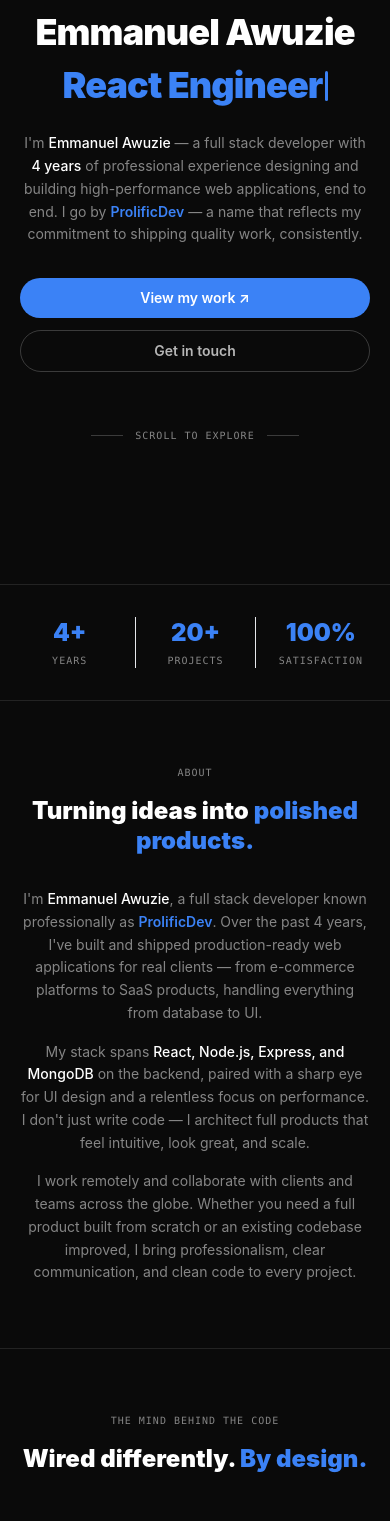
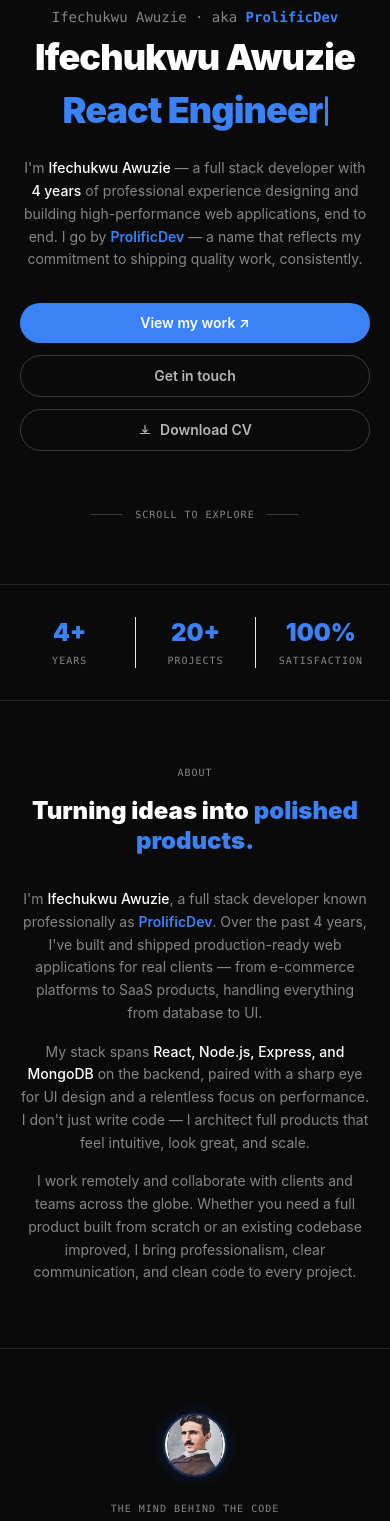
Before and after one commit to ProlificDev/prolific-dev-portfolio, a React (Create React App) app: page / in a window 390 px wide. Shown: the part 260-1781 px from the top of the page. Built offline with nearby package versions, Linux system fonts and the light colour scheme.

Commit message:
Update portfolio with MovieDrop project, new CV, name change to Ifechukwu, and updated LinkedIn

```diff
--- a/public/index.html
+++ b/public/index.html
@@ -5,12 +5,12 @@
     <link rel="icon" href="%PUBLIC_URL%/favicon.png" type="image/png" />
     <meta name="viewport" content="width=device-width, initial-scale=1" />
     <meta name="theme-color" content="#0066ff" />
-    <meta name="description" content="ProlificDev — Emmanuel Awuzie. Full Stack Developer with 4 years of experience building fast, scalable, and beautiful web applications end to end." />
-    <meta name="keywords" content="ProlificDev, Full Stack Developer, React, Node.js, JavaScript, Web Development, Emmanuel Awuzie" />
-    <meta name="author" content="Emmanuel Awuzie" />
+    <meta name="description" content="ProlificDev — Ifechukwu Awuzie. Full Stack Developer with 4 years of experience building fast, scalable, and beautiful web applications end to end." />
+    <meta name="keywords" content="ProlificDev, Full Stack Developer, React, Node.js, JavaScript, Web Development, Ifechukwu Awuzie" />
+    <meta name="author" content="Ifechukwu Awuzie" />
 
     <!-- Open Graph (WhatsApp, Twitter, LinkedIn previews) -->
-    <meta property="og:title" content="ProlificDev — Emmanuel Awuzie" />
+    <meta property="og:title" content="ProlificDev — Ifechukwu Awuzie" />
     <meta property="og:description" content="Full Stack Developer with 4 years of experience building fast, scalable, and beautiful web applications end to end." />
     <meta property="og:type" content="website" />
     <meta property="og:site_name" content="ProlificDev" />
@@ -22,7 +22,7 @@
 
     <link rel="apple-touch-icon" href="%PUBLIC_URL%/favicon.png" />
     <link rel="manifest" href="%PUBLIC_URL%/manifest.json" />
-    <title>ProlificDev — Emmanuel Awuzie | Full Stack Developer</title>
+    <title>ProlificDev — Ifechukwu Awuzie | Full Stack Developer</title>
   </head>
   <body>
     <noscript>You need to enable JavaScript to run this app.</noscript>
--- a/src/components/Footer.js
+++ b/src/components/Footer.js
@@ -45,7 +45,7 @@ const Footer = ({ isDarkMode }) => {
           </a>
 
           {/* LinkedIn */}
-          <a href="https://www.linkedin.com/in/cypher-pro-0289632b9" target="_blank" rel="noopener noreferrer"
+          <a href="https://www.linkedin.com/in/ifechukwu-awuzie-0289632b9" target="_blank" rel="noopener noreferrer"
             title="LinkedIn"
             className={`transition-colors ${muted} ${hover}`}>
             <svg className="w-4 h-4" fill="currentColor" viewBox="0 0 24 24">
@@ -75,7 +75,7 @@ const Footer = ({ isDarkMode }) => {
 
         {/* Copyright */}
         <p className={`text-xs font-mono ${muted}`}>
-          © {year} Emmanuel Awuzie. All rights reserved.
+          © {year} Ifechukwu Awuzie. All rights reserved.
         </p>
 
       </div>
--- a/src/pages/Contact.js
+++ b/src/pages/Contact.js
@@ -13,7 +13,7 @@ const Contact = ({ isDarkMode }) => {
     // Strip spaces/dashes from phone, ensure it starts with country code
     const rawPhone = form.phone.replace(/[\s\-()]/g, '');
     const phone = rawPhone.startsWith('+') ? rawPhone.slice(1) : rawPhone; // eslint-disable-line no-unused-vars
-    const text = `Hi Emmanuel (ProlificDev)!%0A%0AName: ${encodeURIComponent(form.name)}%0AEmail: ${encodeURIComponent(form.email)}%0APhone: ${encodeURIComponent(form.phone)}%0A%0AMessage:%0A${encodeURIComponent(form.message)}`;
+    const text = `Hi Ifechukwu (ProlificDev)!%0A%0AName: ${encodeURIComponent(form.name)}%0AEmail: ${encodeURIComponent(form.email)}%0APhone: ${encodeURIComponent(form.phone)}%0A%0AMessage:%0A${encodeURIComponent(form.message)}`;
     // Opens WhatsApp from the visitor's own number to yours
     window.open(`https://wa.me/2348154121633?text=${text}`, '_blank');
     setSent(true);
@@ -32,8 +32,9 @@ const Contact = ({ isDarkMode }) => {
     { label: 'Email',     value: 'Prolificdevinnovations@gmail.com', href: 'mailto:Prolificdevinnovations@gmail.com',                          mono: true  },
     { label: 'WhatsApp',  value: '+234 815 412 1633',               href: 'https://wa.me/2348154121633',                                         mono: true  },
     { label: 'GitHub',    value: 'github.com/ProlificDev',    href: 'https://github.com/ProlificDev',                                  mono: false },
-    { label: 'LinkedIn',  value: 'linkedin.com/in/prolific-dev', href: 'https://www.linkedin.com/in/prolific-dev-0289632b9',            mono: false },
+    { label: 'LinkedIn',  value: 'linkedin.com/in/ifechukwu-awuzie', href: 'https://www.linkedin.com/in/ifechukwu-awuzie-0289632b9',            mono: false },
     { label: 'Instagram', value: '@prolificdev.ai',          href: 'https://www.instagram.com/prolificdev.ai?igsh=NXU1M2IxNGF2OHpn', mono: false },
+    { label: 'WhatsApp Channel', value: 'Follow on WhatsApp',  href: 'https://whatsapp.com/channel/0029VbDarRkEKyZDuC1YQc1R', mono: false },
     { label: 'X / Twitter', value: '@master_pia71229',       href: 'https://x.com/master_pia71229?t=zlZuVyl11utd63kwfePaSw&s=09',   mono: false },
   ];
 
@@ -47,7 +48,7 @@ const Contact = ({ isDarkMode }) => {
           Let's build <span className="text-blue-500">something.</span>
         </h1>
         <p className={`mt-4 text-sm leading-relaxed max-w-sm mx-auto ${muted}`}>
-          I'm <span className={isDarkMode ? 'text-white font-medium' : 'text-black font-medium'}>Emmanuel Awuzie</span> — aka <span className="text-blue-500 font-semibold">ProlificDev</span>.
+          I'm <span className={isDarkMode ? 'text-white font-medium' : 'text-black font-medium'}>Ifechukwu Awuzie</span> — aka <span className="text-blue-500 font-semibold">ProlificDev</span>.
           Full stack developer. Whether you have a project, a question, or an opportunity, I'd love to hear from you.
         </p>
       </section>
--- a/src/pages/Home.js
+++ b/src/pages/Home.js
@@ -85,6 +85,15 @@ const Home = ({ isDarkMode }) => {
         {/* Content wrapper — keeps max-width constraint */}
         <div className="relative z-10 max-w-3xl mx-auto w-full flex flex-col items-center">
 
+        {/* Profile Avatar */}
+        <div className="mb-6 animate-slide-up-fade-1">
+          <img
+            src="/favicon.png"
+            alt="ProlificDev Logo"
+            className="w-20 h-20 sm:w-24 sm:h-24 rounded-full object-cover border-4 border-white/10 shadow-[0_0_24px_rgba(0,102,255,0.4)]"
+          />
+        </div>
+
         {/* Status badge */}
         <div className="mb-6 animate-slide-up-fade-1">
           <span className={`
@@ -99,14 +108,14 @@ const Home = ({ isDarkMode }) => {
         {/* Greeting */}
         <div className="mb-2 animate-slide-up-fade-2">
           <p className={`text-sm md:text-base font-mono ${muted}`}>
-            Emmanuel Awuzie · aka <span className="text-blue-500 font-semibold">ProlificDev</span>
+            Ifechukwu Awuzie · aka <span className="text-blue-500 font-semibold">ProlificDev</span>
           </p>
         </div>
 
         {/* Big name + word cycler */}
         <div className="animate-slide-up-fade-3 w-full text-center">
           <h1 className="text-4xl sm:text-5xl md:text-7xl font-black leading-tight tracking-tight mb-2">
-            Emmanuel Awuzie
+            Ifechukwu Awuzie
           </h1>
           <div className="flex items-center justify-center min-h-[1.2em]">
             <WordCycler isDarkMode={isDarkMode} />
@@ -115,7 +124,7 @@ const Home = ({ isDarkMode }) => {
 
         {/* Sub-line */}
         <p className={`text-sm md:text-base max-w-md leading-relaxed mt-6 mb-8 animate-slide-up-fade-4 ${muted}`}>
-          I'm <span className={strong}>Emmanuel Awuzie</span> — a full stack developer
+          I'm <span className={strong}>Ifechukwu Awuzie</span> — a full stack developer
           with <span className={strong}>4 years</span> of professional experience
           designing and building high-performance web applications, end to end. I go by{' '}
           <span className="text-blue-500 font-semibold">ProlificDev</span> — a name
@@ -140,6 +149,20 @@ const Home = ({ isDarkMode }) => {
           >
             Get in touch
           </Link>
+          <a
+            href="/Ifechukwu_Awuzie_CV.pdf"
+            download
+            className={`w-full sm:w-auto px-6 py-2.5 text-sm font-semibold rounded-full border transition-all duration-200 inline-flex items-center justify-center gap-2 ${
+              isDarkMode
+                ? 'border-white/20 text-white/70 hover:border-white/50 hover:text-white'
+                : 'border-black/20 text-black/70 hover:border-black/50 hover:text-black'
+            }`}
+          >
+            <svg className="w-3.5 h-3.5" fill="none" viewBox="0 0 24 24" stroke="currentColor" strokeWidth={2}>
+              <path strokeLinecap="round" strokeLinejoin="round" d="M12 4v12m0 0l-4-4m4 4l4-4M4 18h16" />
+            </svg>
+            Download CV
+          </a>
         </div>
 
         {/* Scroll hint */}
@@ -172,7 +195,7 @@ const Home = ({ isDarkMode }) => {
         </h2>
         <div className={`space-y-4 text-sm leading-relaxed ${muted}`}>
           <p>
-            I'm <span className={strong}>Emmanuel Awuzie</span>, a full stack developer
+            I'm <span className={strong}>Ifechukwu Awuzie</span>, a full stack developer
             known professionally as <span className="text-blue-500 font-semibold">ProlificDev</span>.
             Over the past 4 years, I've built and shipped production-ready web applications
             for real clients — from e-commerce platforms to SaaS products, handling everything
@@ -196,7 +219,12 @@ const Home = ({ isDarkMode }) => {
         <div className="max-w-2xl mx-auto">
 
           {/* Header */}
-          <div className="text-center mb-12">
+          <div className="text-center mb-12 flex flex-col items-center">
+            <img
+              src="/favicon.png"
+              alt="ProlificDev Logo"
+              className="w-16 h-16 sm:w-20 sm:h-20 mb-6 rounded-full object-cover border-2 border-blue-500/30 shadow-[0_0_16px_rgba(0,102,255,0.2)]"
+            />
             <p className={`text-[10px] font-mono tracking-widest uppercase mb-4 ${muted}`}>The Mind Behind the Code</p>
             <h2 className="text-2xl sm:text-3xl md:text-4xl font-black leading-tight">
               Wired differently.{' '}
@@ -223,7 +251,7 @@ const Home = ({ isDarkMode }) => {
           {/* Story paragraphs */}
           <div className={`space-y-5 text-sm leading-relaxed ${muted}`}>
             <p>
-              Before Emmanuel ever wrote a line of code, he was obsessed with something else entirely —
+              Before Ifechukwu ever wrote a line of code, he was obsessed with something else entirely —
               the invisible forces that govern reality. <span className={strong}>Physics and mathematics</span> weren't
               just school subjects. They were puzzles that kept him up at night, the same way a stubborn
               bug does today.
@@ -232,17 +260,17 @@ const Home = ({ isDarkMode }) => {
               His mentor? <span className={strong}>Nikola Tesla</span> — a man who didn't just think about electricity,
               he <em>felt</em> it. Tesla could visualise entire machines in his mind before touching a single
               component. That obsession with mental models, with understanding systems at their core before
-              building them, is something Emmanuel carries into every project.
+              building them, is something Ifechukwu carries into every project.
             </p>
             <p>
-              When Emmanuel looks at a UI, he doesn't just see buttons and divs. He sees{' '}
+              When Ifechukwu looks at a UI, he doesn't just see buttons and divs. He sees{' '}
               <span className={strong}>systems of energy</span> — state flowing through components like current
               through a circuit, server responses travelling like signals across a network, animations
               obeying the same laws as oscillating waves.
             </p>
             <p>
               Tesla once said the present is theirs, but the future belongs to those who build it.
-              Emmanuel builds for the future — full stack, end to end.
+              Ifechukwu builds for the future — full stack, end to end.
             </p>
           </div>
 
@@ -314,17 +342,14 @@ const Home = ({ isDarkMode }) => {
           >
             {/* Screenshot */}
             <div className="relative overflow-hidden" style={{ aspectRatio: '16/9' }}>
-              <div className={`absolute inset-0 ${isDarkMode ? 'bg-white/5' : 'bg-black/5'} animate-pulse`} />
               <img
                 src="/images/numshift.jpg"
                 alt="NumShift screenshot"
                 className="relative w-full h-full object-cover object-top transition-transform duration-700 group-hover:scale-105"
-                onLoad={(e) => { e.target.previousSibling.style.display = 'none'; }}
               />
               <div className="absolute inset-0 bg-gradient-to-t from-black/60 via-transparent to-transparent" />
               <div className="absolute bottom-4 left-4 flex gap-2">
                 <span className="text-[10px] font-mono tracking-widest uppercase px-2.5 py-1 rounded-full bg-blue-500/90 text-white">SaaS</span>
-                <span className="text-[10px] font-mono tracking-widest uppercase px-2.5 py-1 rounded-full bg-black/60 text-white backdrop-blur-sm">2026</span>
               </div>
             </div>
 
@@ -365,7 +390,7 @@ const Home = ({ isDarkMode }) => {
             <div>
               <h2 className="text-2xl sm:text-3xl font-black mb-2">Let's build something great.</h2>
               <p className={`text-sm ${muted}`}>
-                Have a project in mind? I'm <span className={strong}>Emmanuel Awuzie</span> — and I'm ready to bring it to life.
+                Have a project in mind? I'm <span className={strong}>Ifechukwu Awuzie</span> — and I'm ready to bring it to life.
               </p>
             </div>
             <Link
```
Also changed, not shown: src/components/Navbar.js (+24 -0 lines), src/pages/Works.js (+25 -5 lines), public/images/moviedrop.jpg (added), public/manifest.json, 1 other file (tests, documents, lock files or other folders).
